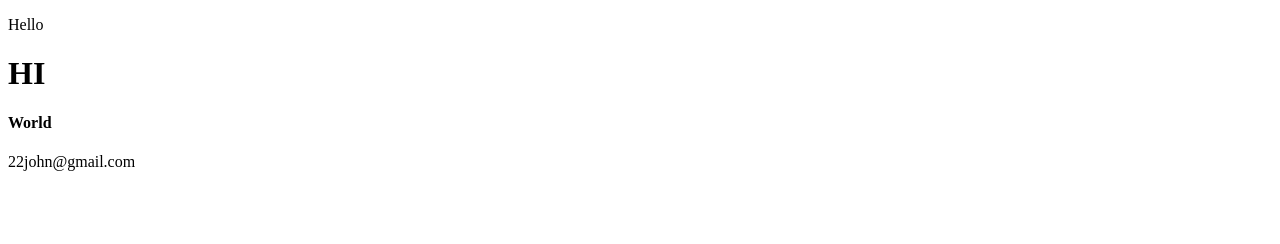
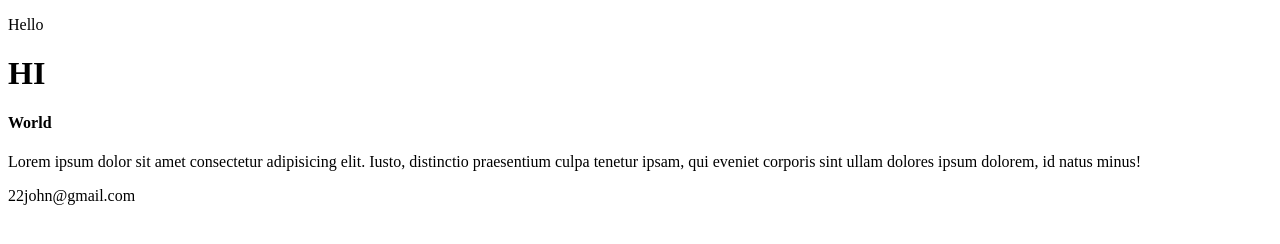
Before and after one commit to barcelo2/Typescript, a plain HTML site: page index.html in a window 1280 px wide. Drawn offline with Linux system fonts and the light colour scheme.

Commit message:
parafo25

```diff
--- a/index.html
+++ b/index.html
@@ -10,6 +10,12 @@
     <p>Hello</p>
     <h1>HI</h1>
     <h4>World</h4>
+
+    <p>
+      Lorem ipsum dolor sit amet consectetur adipisicing elit. Iusto, distinctio
+      praesentium culpa tenetur ipsam, qui eveniet corporis sint ullam dolores
+      ipsum dolorem, id natus minus!
+    </p>
     <script src="salida.js">
       alert('1')
     </script>
```
